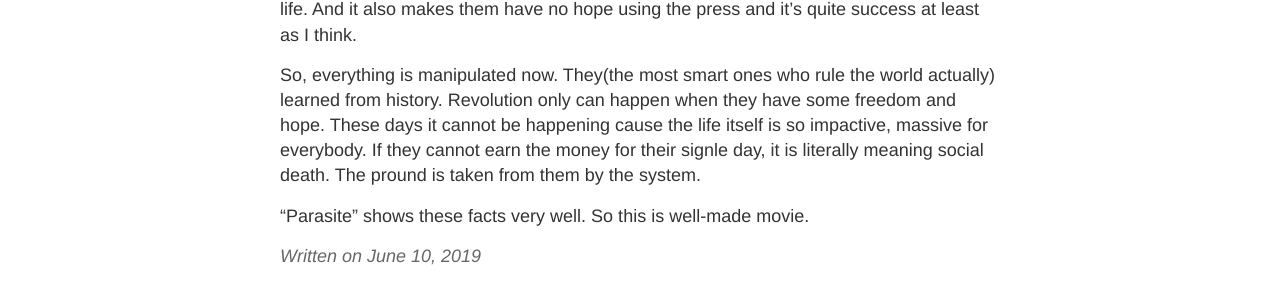
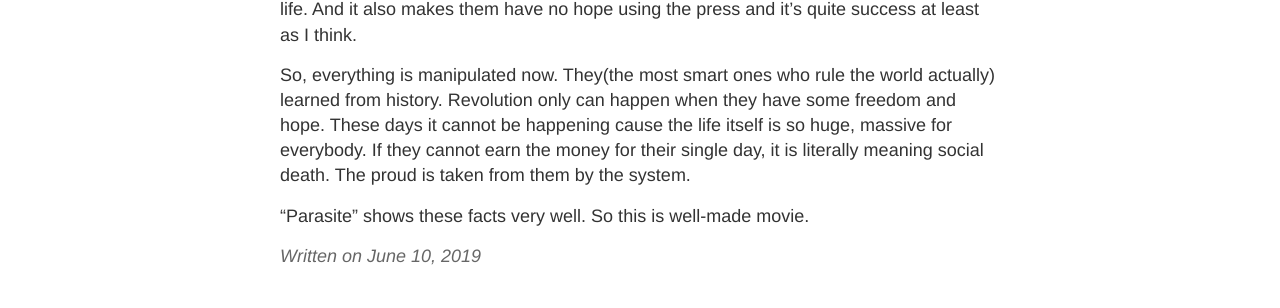
Before and after one commit to Readiz/readizblog.github.io, a Jekyll site: the page built from _posts/2019-06-10-Parasite.md, in a window 1280 px wide. Shown: the part 436-744 px from the top of the page. Built offline with Jekyll 4.4.1, drawn with Linux system fonts in a browser that asks for light colours.

Commit message:
fix typo

```diff
--- a/_posts/2019-06-10-Parasite.md
+++ b/_posts/2019-06-10-Parasite.md
@@ -11,6 +11,6 @@ I'm very sad to see they have no hope, no dream, anything, so it's a tragic caus
 
 This is a new paradiam for the society. The world make the poor to worry about everyday's life. And it also makes them have no hope using the press and it's quite success at least as I think.
 
-So, everything is manipulated now. They(the most smart ones who rule the world actually) learned from history. Revolution only can happen when they have some freedom and hope. These days it cannot be happening cause the life itself is so impactive, massive for everybody. If they cannot earn the money for their signle day, it is literally meaning social death. The pround is taken from them by the system.
+So, everything is manipulated now. They(the most smart ones who rule the world actually) learned from history. Revolution only can happen when they have some freedom and hope. These days it cannot be happening cause the life itself is so huge, massive for everybody. If they cannot earn the money for their single day, it is literally meaning social death. The proud is taken from them by the system.
 
 "Parasite" shows these facts very well. So this is well-made movie.
```
